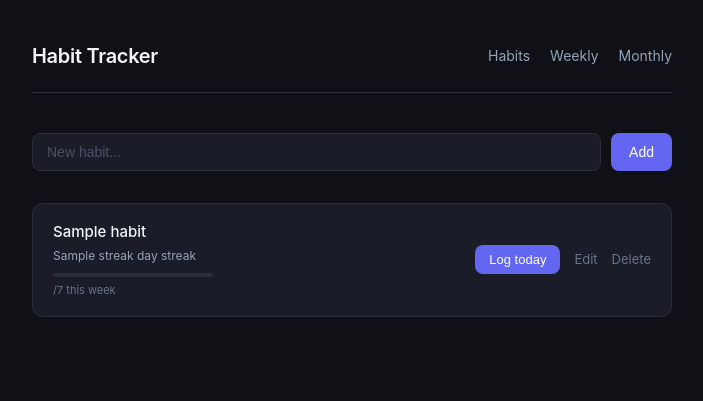
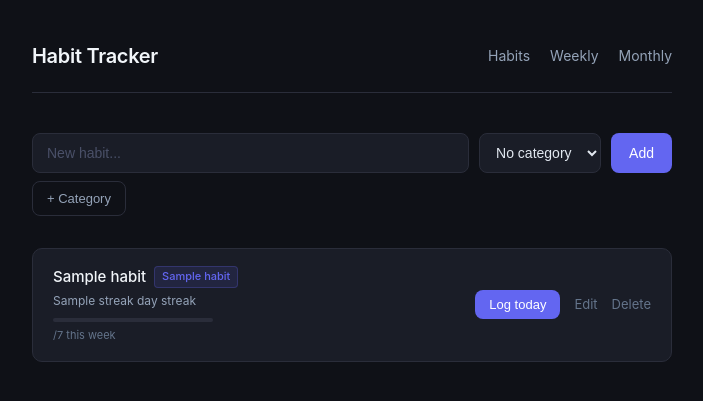
Before and after one commit to xtekkis/habit-tracker, a Flask app: template templates/index.html in a window 1280 px wide. Shown: the top 401 px of the page, without its empty margins (288-991 px from the left). Run offline with Flask 3, Linux system fonts and the light colour scheme; the template is opened without the code that fills it: most values are stand-ins (such as "Sample title", 1, 10 or a date in 2020).

Commit message:
Added habit categories

```diff
--- a/app.py
+++ b/app.py
@@ -1,5 +1,5 @@
 from flask import Flask, render_template, request, redirect, url_for
-from database import init_db, get_connection, get_streak, get_weekly_summary, get_monthly_summary, get_weekly_counts
+from database import init_db, get_connection, get_streak, get_weekly_summary, get_monthly_summary, get_weekly_counts, get_categories
 
 app = Flask(__name__)
 
@@ -8,7 +8,12 @@ def index():
     from datetime import date
     today = date.today().isoformat()
     conn = get_connection()
-    habits = conn.execute("SELECT * FROM habits ORDER BY created_at DESC").fetchall()
+    habits = conn.execute("""
+        SELECT h.*, c.name as category_name
+        FROM habits h
+        LEFT JOIN categories c ON h.category_id = c.id
+        ORDER BY h.created_at DESC
+    """).fetchall()
     logged_today = set(
         row["habit_id"] for row in conn.execute(
             "SELECT habit_id FROM logs WHERE logged_date = ?", (today,)
@@ -17,17 +22,19 @@ def index():
     conn.close()
     streaks = {habit["id"]: get_streak(habit["id"]) for habit in habits}
     weekly_counts = get_weekly_counts()
-    return render_template("index.html", habits=habits, streaks=streaks, logged_today=logged_today, weekly_counts=weekly_counts)
+    categories = get_categories()
+    return render_template("index.html", habits=habits, streaks=streaks, logged_today=logged_today, weekly_counts=weekly_counts, categories=categories)
 
 @app.route("/add", methods=["POST"])
 def add_habit():
-    name = request.form.get("name", "").strip()
+    name = request.form.get("name", "").strip()[:100]
+    category_id = request.form.get("category_id") or None
     if name:
         conn = get_connection()
         try:
-            conn.execute("INSERT INTO habits (name) VALUES (?)", (name,))
+            conn.execute("INSERT INTO habits (name, category_id) VALUES (?, ?)", (name, category_id))
             conn.commit()
-        except:
+        except Exception:
             pass
         conn.close()
     return redirect(url_for("index"))
@@ -53,13 +60,27 @@ def weekly_summary():
 
 @app.route("/edit/<int:habit_id>", methods=["POST"])
 def edit_habit(habit_id):
-    name = request.form.get("name", "").strip()
+    name = request.form.get("name", "").strip()[:100]
+    category_id = request.form.get("category_id") or None
     if name:
         conn = get_connection()
         try:
-            conn.execute("UPDATE habits SET name = ? WHERE id = ?", (name, habit_id))
+            conn.execute("UPDATE habits SET name = ?, category_id = ? WHERE id = ?", (name, category_id, habit_id))
             conn.commit()
-        except:
+        except Exception:
+            pass
+        conn.close()
+    return redirect(url_for("index"))
+
+@app.route("/category/add", methods=["POST"])
+def add_category():
+    name = request.form.get("name", "").strip()[:50]
+    if name:
+        conn = get_connection()
+        try:
+            conn.execute("INSERT INTO categories (name) VALUES (?)", (name,))
+            conn.commit()
+        except Exception:
             pass
         conn.close()
     return redirect(url_for("index"))
--- a/database.py
+++ b/database.py
@@ -30,8 +30,27 @@ def init_db():
         )
     """)
 
+    cursor.execute("""
+        CREATE TABLE IF NOT EXISTS categories (
+            id INTEGER PRIMARY KEY AUTOINCREMENT,
+            name TEXT NOT NULL UNIQUE,
+            created_at DATE DEFAULT (DATE('now'))
+        )
+    """)
+
+    try:
+        cursor.execute("ALTER TABLE habits ADD COLUMN category_id INTEGER REFERENCES categories(id) ON DELETE SET NULL")
+    except Exception:
+        pass
+
     conn.commit()
     conn.close()
+
+def get_categories():
+    conn = get_connection()
+    cats = conn.execute("SELECT * FROM categories ORDER BY name").fetchall()
+    conn.close()
+    return cats
 
 def get_weekly_counts():
     conn = get_connection()
--- a/static/style.css
+++ b/static/style.css
@@ -292,6 +292,65 @@ a.edit-link:hover {
     color: #6366f1;
 }
 
+/* Category badge */
+
+.habit-name-row {
+    display: flex;
+    align-items: center;
+    gap: 8px;
+    flex-wrap: wrap;
+}
+
+.category-badge {
+    font-size: 11px;
+    font-weight: 500;
+    color: #6366f1;
+    background: rgba(99, 102, 241, 0.12);
+    border: 1px solid rgba(99, 102, 241, 0.25);
+    border-radius: 4px;
+    padding: 1px 7px;
+}
+
+/* Secondary button (+ Category) */
+
+.btn-secondary {
+    background: transparent;
+    border: 1px solid #2a2d3a;
+    color: #94a3b8;
+    font-size: 13px;
+    padding: 9px 14px;
+    margin-top: 8px;
+}
+
+.btn-secondary:hover {
+    border-color: #6366f1;
+    color: #6366f1;
+    background: transparent;
+}
+
+/* Select dropdown */
+
+select {
+    background: #1a1d27;
+    border: 1px solid #2a2d3a;
+    border-radius: 8px;
+    color: #e2e8f0;
+    font-size: 14px;
+    padding: 10px 12px;
+    outline: none;
+    transition: border-color 0.15s;
+    cursor: pointer;
+}
+
+select:focus {
+    border-color: #6366f1;
+}
+
+.modal select {
+    width: 100%;
+    margin-bottom: 16px;
+}
+
 /* Tables (weekly / monthly) */
 
 table {
--- a/templates/index.html
+++ b/templates/index.html
@@ -4,16 +4,28 @@
 {% block content %}
 <section class="add-form">
     <form action="/add" method="POST">
-        <input type="text" name="name" placeholder="New habit..." required>
+        <input type="text" name="name" placeholder="New habit..." required maxlength="100">
+        <select name="category_id">
+            <option value="">No category</option>
+            {% for cat in categories %}
+            <option value="{{ cat['id'] }}">{{ cat['name'] }}</option>
+            {% endfor %}
+        </select>
         <button type="submit">Add</button>
     </form>
+    <button type="button" class="btn-secondary" id="openCategoryModal">+ Category</button>
 </section>
 
 <section class="habit-list">
     {% for habit in habits %}
     <div class="habit-card {% if habit['id'] in logged_today %}done{% endif %}">
         <div class="habit-info">
-            <span class="habit-name">{{ habit["name"] }}</span>
+            <div class="habit-name-row">
+                <span class="habit-name">{{ habit["name"] }}</span>
+                {% if habit["category_name"] %}
+                <span class="category-badge">{{ habit["category_name"] }}</span>
+                {% endif %}
+            </div>
             <span class="habit-streak">{{ streaks[habit["id"]] }} day streak</span>
             {% set count = weekly_counts.get(habit["id"], 0) %}
             <div class="progress-bar">
@@ -29,7 +41,10 @@
                     <button type="submit">Log today</button>
                 </form>
             {% endif %}
-            <a class="edit-link" href="#" data-id="{{ habit['id'] }}" data-name="{{ habit['name'] }}">Edit</a>
+            <a class="edit-link" href="#"
+               data-id="{{ habit['id'] }}"
+               data-name="{{ habit['name'] }}"
+               data-category="{{ habit['category_id'] or '' }}">Edit</a>
             <a class="delete" href="/delete/{{ habit['id'] }}">Delete</a>
         </div>
     </div>
@@ -38,36 +53,73 @@
     {% endfor %}
 </section>
 
-<div class="modal-overlay" id="editModal" onclick="closeEdit(event)">
+<!-- Edit habit modal -->
+<div class="modal-overlay" id="editModal">
     <div class="modal">
         <h3>Edit habit</h3>
         <form id="editForm" method="POST">
-            <input type="text" id="editInput" name="name" required>
+            <input type="text" id="editInput" name="name" required maxlength="100">
+            <select name="category_id" id="editCategory">
+                <option value="">No category</option>
+                {% for cat in categories %}
+                <option value="{{ cat['id'] }}">{{ cat['name'] }}</option>
+                {% endfor %}
+            </select>
             <div class="modal-actions">
                 <button type="submit">Save</button>
-                <button type="button" class="btn-cancel" onclick="closeModal()">Cancel</button>
+                <button type="button" class="btn-cancel" id="closeEditModal">Cancel</button>
+            </div>
+        </form>
+    </div>
+</div>
+
+<!-- Add category modal -->
+<div class="modal-overlay" id="categoryModal">
+    <div class="modal">
+        <h3>New category</h3>
+        <form action="/category/add" method="POST">
+            <input type="text" name="name" placeholder="Category name..." required maxlength="50">
+            <div class="modal-actions">
+                <button type="submit">Create</button>
+                <button type="button" class="btn-cancel" id="closeCategoryModal">Cancel</button>
             </div>
         </form>
     </div>
 </div>
 
 <script>
+// Edit modal
 document.querySelectorAll('.edit-link').forEach(function(link) {
     link.addEventListener('click', function(e) {
         e.preventDefault();
         document.getElementById('editForm').action = '/edit/' + this.dataset.id;
         document.getElementById('editInput').value = this.dataset.name;
+        var catSelect = document.getElementById('editCategory');
+        catSelect.value = this.dataset.category || '';
         document.getElementById('editModal').classList.add('active');
         document.getElementById('editInput').focus();
     });
 });
 
-function closeModal() {
+document.getElementById('closeEditModal').addEventListener('click', function() {
     document.getElementById('editModal').classList.remove('active');
-}
+});
 
 document.getElementById('editModal').addEventListener('click', function(e) {
-    if (e.target === this) closeModal();
+    if (e.target === this) this.classList.remove('active');
+});
+
+// Category modal
+document.getElementById('openCategoryModal').addEventListener('click', function() {
+    document.getElementById('categoryModal').classList.add('active');
+});
+
+document.getElementById('closeCategoryModal').addEventListener('click', function() {
+    document.getElementById('categoryModal').classList.remove('active');
+});
+
+document.getElementById('categoryModal').addEventListener('click', function(e) {
+    if (e.target === this) this.classList.remove('active');
 });
 </script>
 {% endblock %}
```
